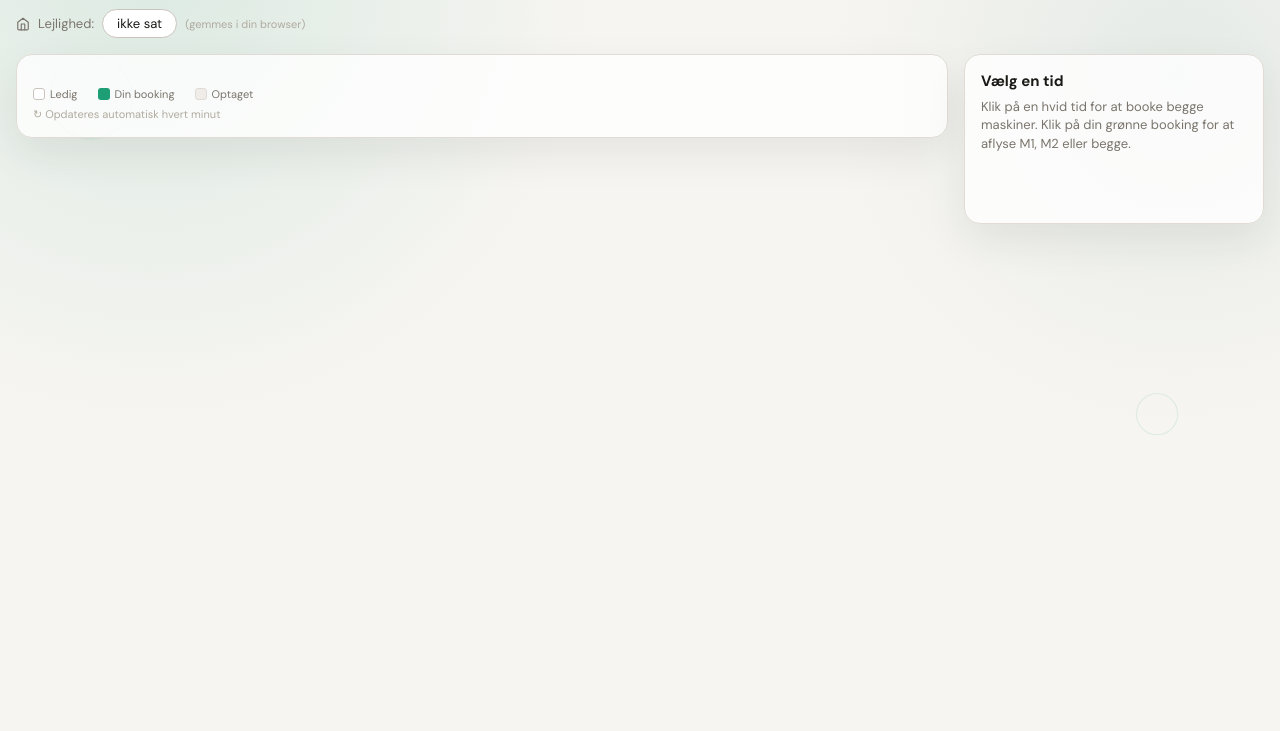
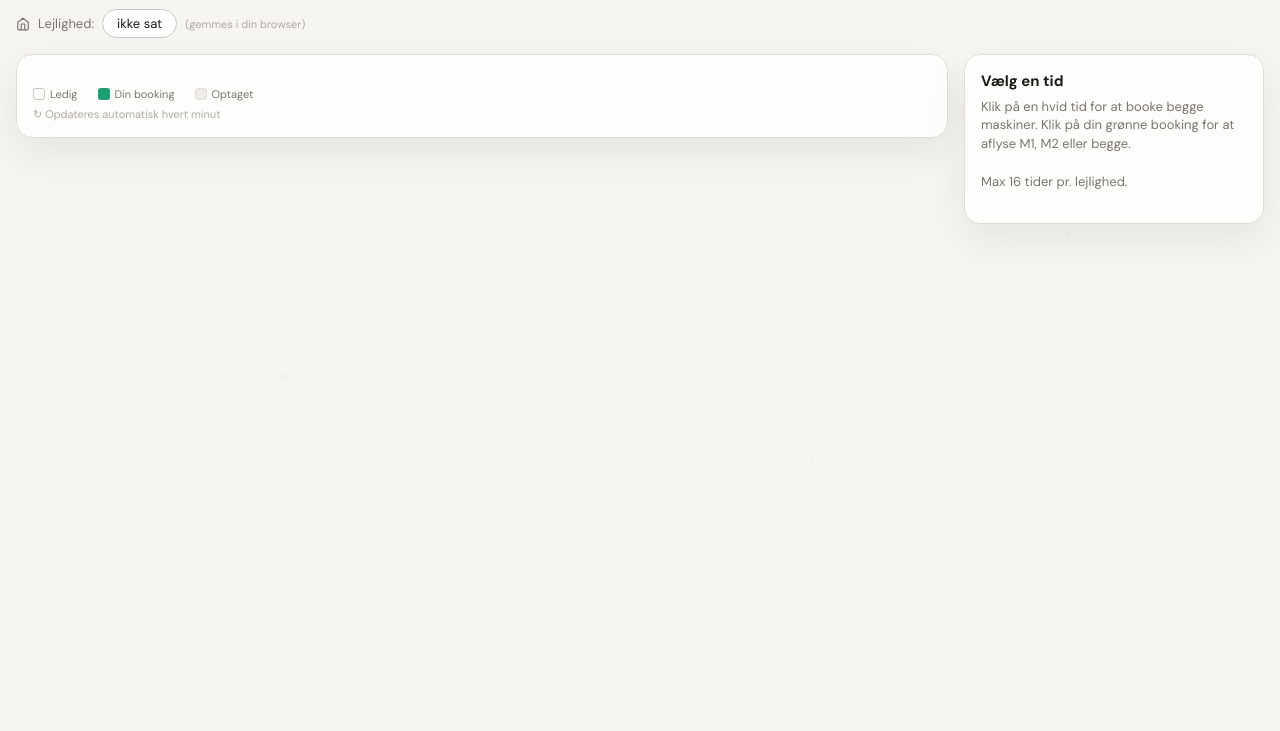
Before and after one commit to Iuxonice/vaskerum, a website: page public/index.html in a window 1280 px wide. Shown: the part 69-800 px from the top of the page. Drawn offline with Linux system fonts and the light colour scheme; no server answers.

Commit message:
smaller improvements

```diff
--- a/public/index.html
+++ b/public/index.html
@@ -32,10 +32,7 @@
 
     body {
       font-family: 'DM Sans', sans-serif;
-      background:
-        radial-gradient(circle at 12% 6%, rgba(29,158,117,0.12), transparent 28rem),
-        radial-gradient(circle at 92% 18%, rgba(15,110,86,0.08), transparent 22rem),
-        var(--bg);
+      background: var(--bg);
       color: var(--text);
       min-height: 100vh;
       padding: 1.5rem 1rem 4rem;
@@ -43,21 +40,39 @@
       overflow-x: hidden;
     }
 
+    /* Very subtle bath bubbles in the background */
     body::before, body::after {
       content: '';
       position: fixed;
+      inset: 0;
       pointer-events: none;
       z-index: -1;
-      border-radius: 999px;
-      border: 1px solid rgba(29,158,117,0.14);
-      opacity: 0.9;
-      animation: bubbleFloat 9s ease-in-out infinite;
+      opacity: 0.38;
+      background-repeat: no-repeat;
+      animation: bubbleFloat 12s ease-in-out infinite;
     }
-    body::before { width: 80px; height: 80px; left: 4vw; top: 18vh; }
-    body::after { width: 42px; height: 42px; right: 8vw; top: 58vh; animation-delay: -3s; }
+    body::before {
+      background-image:
+        radial-gradient(circle, rgba(29,158,117,0.12) 0 1px, transparent 2px),
+        radial-gradient(circle, rgba(29,158,117,0.10) 0 2px, transparent 3px),
+        radial-gradient(circle, rgba(15,110,86,0.08) 0 3px, transparent 4px),
+        radial-gradient(circle, rgba(29,158,117,0.08) 0 2px, transparent 3px);
+      background-size: 180px 180px, 260px 260px, 340px 340px, 420px 420px;
+      background-position: 78% 10%, 92% 34%, 12% 62%, 70% 86%;
+    }
+    body::after {
+      opacity: 0.24;
+      animation-delay: -5s;
+      background-image:
+        radial-gradient(circle, rgba(29,158,117,0.12) 0 2px, transparent 3px),
+        radial-gradient(circle, rgba(15,110,86,0.10) 0 1px, transparent 2px),
+        radial-gradient(circle, rgba(29,158,117,0.08) 0 3px, transparent 4px);
+      background-size: 230px 230px, 310px 310px, 390px 390px;
+      background-position: 18% 28%, 84% 64%, 36% 92%;
+    }
     @keyframes bubbleFloat {
-      0%, 100% { transform: translateY(0) scale(1); }
-      50% { transform: translateY(-18px) scale(1.05); }
+      0%, 100% { transform: translateY(0); }
+      50% { transform: translateY(-10px); }
     }
 
     .page { max-width: 1280px; margin: 0 auto; }
@@ -358,6 +373,7 @@
   const HOURS = Array.from({ length: 12 }, (_, i) => i + 8); // slots 08–09 through 19–20
   const DAY_SHORT = ['Man','Tir','Ons','Tor','Fre','Lør','Søn'];
   const MACHINE_IDS = [0, 1];
+  const MAX_BOOKINGS_PER_FLAT = 16; // Max unique time slots per apartment. Change this number if needed.
 
   let viewStart  = startOfDay(new Date());
   let bookings   = {};
@@ -518,6 +534,29 @@
     const mine = booked.filter(userOwns);
     const other = booked.filter(x => !userOwns(x));
     return { items, booked, mine, other };
+  }
+
+  function slotIdFromKey(key) {
+    // Converts YYYY-MM-DD-m0-h8 or YYYY-MM-DD-m1-h8 to YYYY-MM-DD-h8.
+    return key.replace(/-m\d+-/, '-');
+  }
+
+  function bookingCountForFlat(flat) {
+    const slots = new Set();
+    Object.entries(bookings).forEach(([key, booking]) => {
+      if (booking && booking.flat === flat) slots.add(slotIdFromKey(key));
+    });
+    return slots.size;
+  }
+
+  function wouldExceedBookingLimit(flat, dateStr, h) {
+    if (!flat) return false;
+    const slots = new Set();
+    Object.entries(bookings).forEach(([key, booking]) => {
+      if (booking && booking.flat === flat) slots.add(slotIdFromKey(key));
+    });
+    slots.add(`${dateStr}-h${h}`);
+    return slots.size > MAX_BOOKINGS_PER_FLAT;
   }
 
   function machineName(machine) {
@@ -681,6 +720,13 @@
       return;
     }
 
+    if (wouldExceedBookingLimit(flat, dateStr, h)) {
+      busy = false;
+      toast(`Lejlighed ${flat} har allerede ${MAX_BOOKINGS_PER_FLAT} bookinger`);
+      await refresh();
+      return;
+    }
+
     const created = [];
     try {
       for (const key of keys) {
@@ -743,7 +789,7 @@
     document.getElementById('modal-area').innerHTML = `
       <div class="panel-empty">
         <strong>Vælg en tid</strong>
-        Klik på en hvid tid for at booke begge maskiner. Klik på din grønne booking for at aflyse M1, M2 eller begge.
+        Klik på en hvid tid for at booke begge maskiner. Klik på din grønne booking for at aflyse M1, M2 eller begge.<br><br>Max ${MAX_BOOKINGS_PER_FLAT} tider pr. lejlighed.
       </div>`;
   }
 
```
